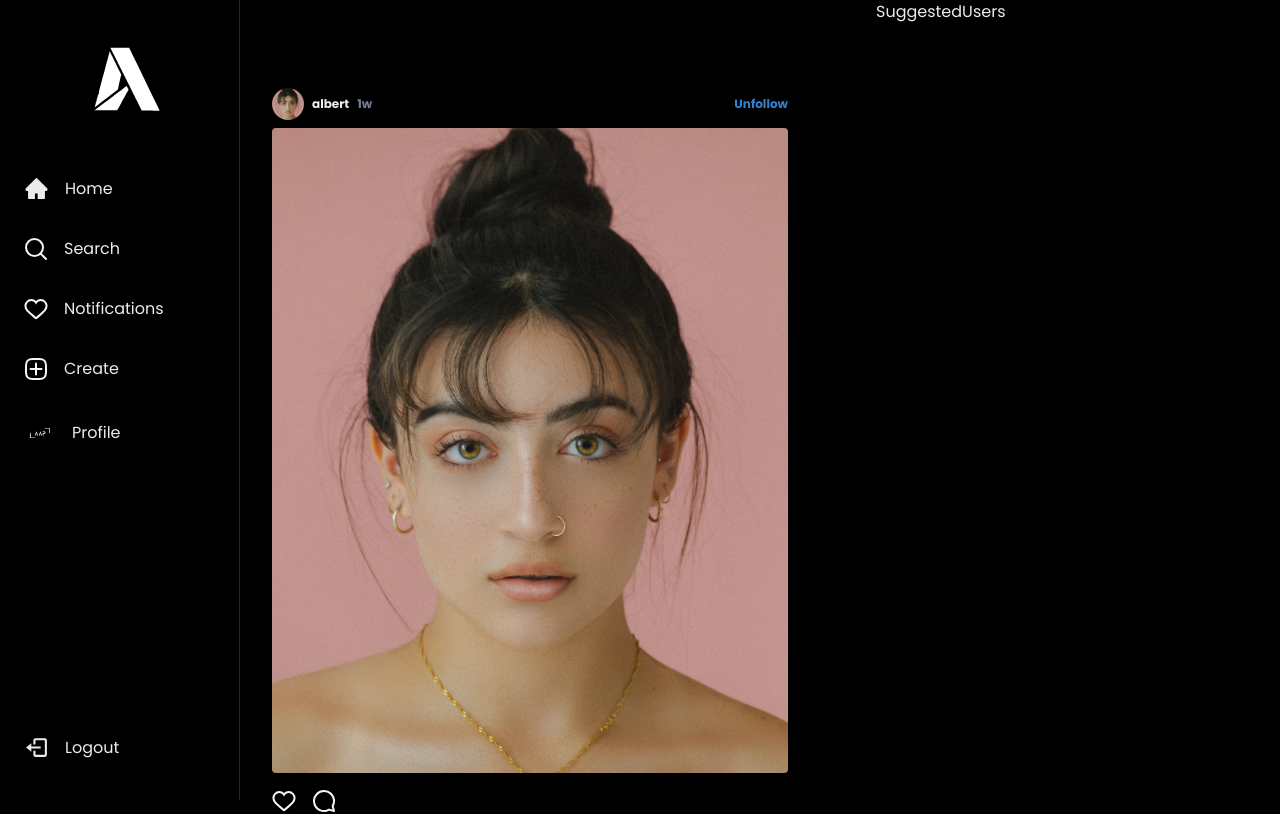
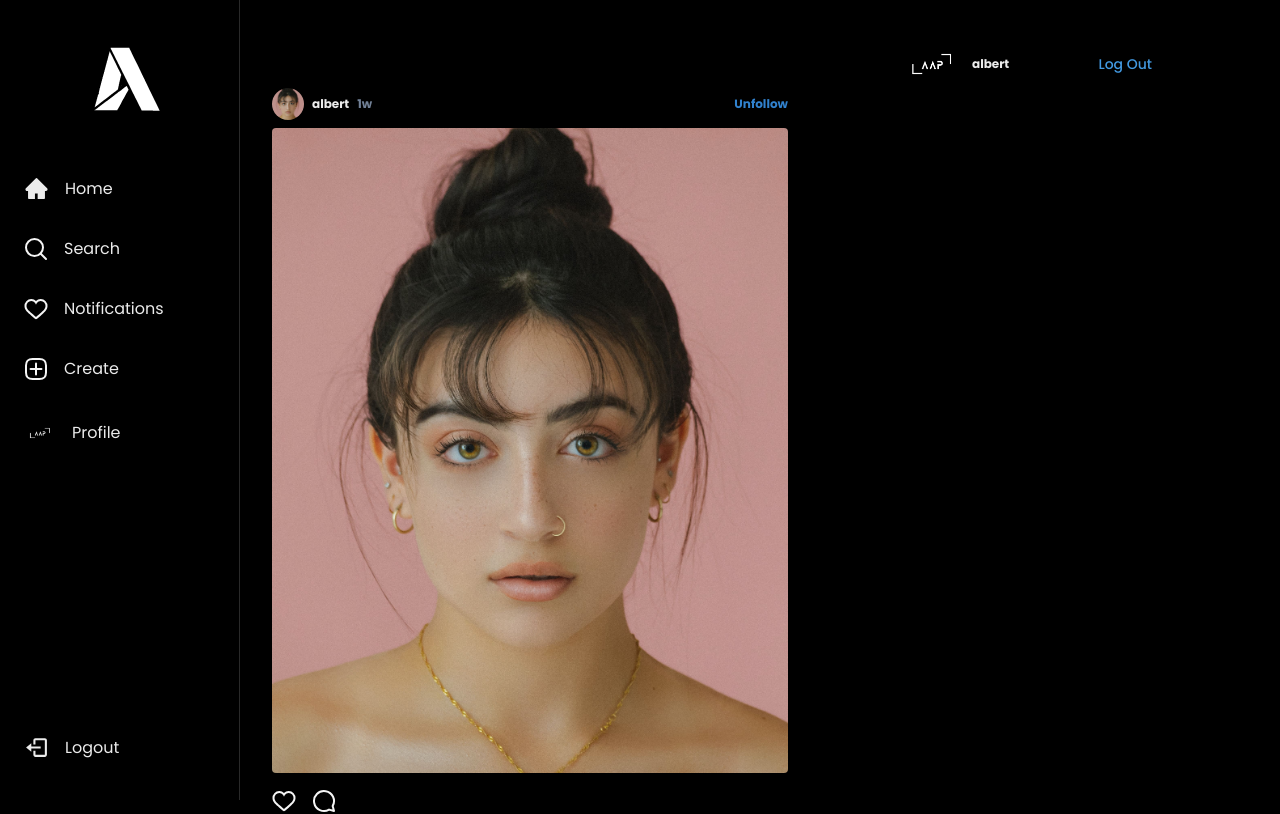
Before and after one commit to albertnanda19/AlSnap, a React (Vite) app: page / in a window 1280 px wide. Shown: the top 814 px of the page. Built offline with nearby package versions, Linux system fonts and the light colour scheme.

Commit message:
create suggested user header component

```diff
--- a/src/components/SuggestedUsers/SuggestedHeader.jsx
+++ b/src/components/SuggestedUsers/SuggestedHeader.jsx
@@ -1,6 +1,27 @@
+import { Avatar, Flex, Link, Text } from '@chakra-ui/react'
+import { Link as RouterLink } from 'react-router-dom'
+
 const SuggestedHeader = () => {
     return (
-        <div>SuggestedHeader</div>
+        <Flex justifyContent={"space-between"} alignItems={"center"} w={"full"}>
+            <Flex alignItems={"center"} gap={2}>
+                <Avatar name='As a programmer' size={"lg"} src='/profilepic.png' />
+                <Text fontSize={12} fontWeight={"bold"}>
+                    albert
+                </Text>
+            </Flex>
+            <Link
+                as={RouterLink}
+                to={"/auth"}
+                fontSize={14}
+                fontWeight={"medium"}
+                color={"blue.400"}
+                style={{ textDecoration: "none" }}
+                cursor={"pointer"}
+            >
+                Log Out
+            </Link>
+        </Flex>
     )
 }
 
--- a/src/components/SuggestedUsers/SuggestedUsers.jsx
+++ b/src/components/SuggestedUsers/SuggestedUsers.jsx
@@ -1,6 +1,11 @@
+import { VStack } from '@chakra-ui/react'
+import SuggestedHeader from './SuggestedHeader'
+
 const SuggestedUsers = () => {
     return (
-        <div>SuggestedUsers</div>
+        <VStack py={8} px={6} gap={4}>
+            <SuggestedHeader />
+        </VStack>
     )
 }
 
```
